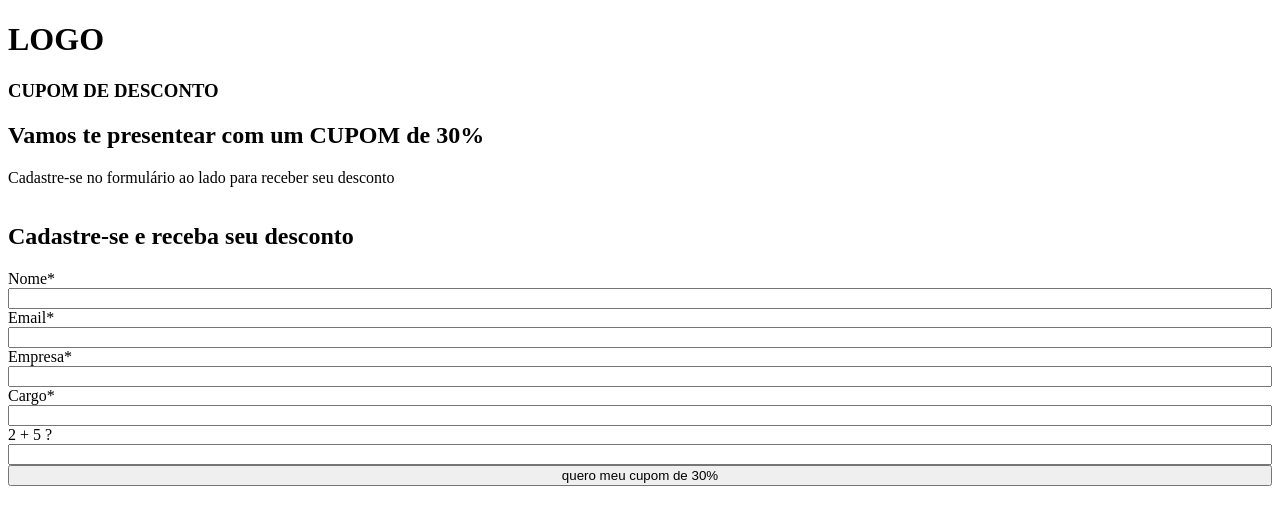
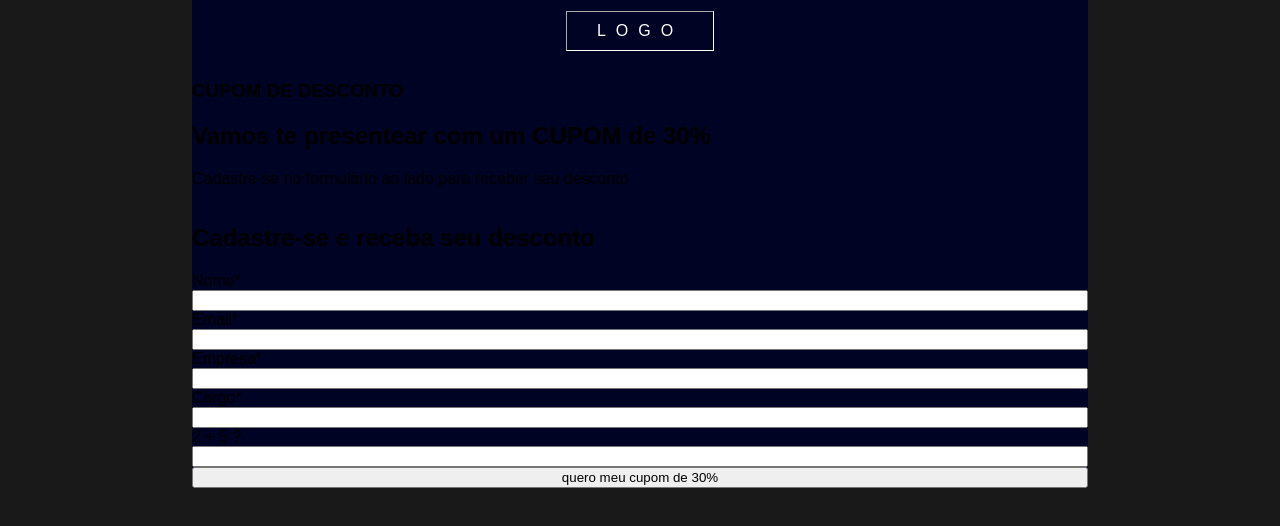
Before and after one commit to gabriel8programmer/formulario-vendas, a plain HTML site: page index.html in a window 1280 px wide. Drawn offline with Linux system fonts and the light colour scheme.

Commit message:
fim da formatação do cabecalho

```diff
--- a/index.html
+++ b/index.html
@@ -4,6 +4,7 @@
     <meta charset="UTF-8">
     <meta http-equiv="X-UA-Compatible" content="IE=edge">
     <meta name="viewport" content="width=device-width, initial-scale=1.0">
+    <link rel="stylesheet" href="style.css">
     <title>Vendas</title>
 </head>
 <body>
@@ -33,7 +34,6 @@
                 <input type="submit" value="quero meu cupom de 30%" id="desconto-adquirido">
             </form>
         </section>
-
     </main>
 </body>
 </html>
--- /dev/null
+++ b/style.css
@@ -0,0 +1,29 @@
+body {
+    margin:0px;
+    padding:0px;
+    font-family: Arial, Helvetica, sans-serif;
+    background-color: rgba(0,0,0,.9);
+}
+
+main {
+    width: calc(100% - 30%);
+    margin:auto;
+    background-color: #000323;
+}
+
+/*formatação para o cabecalho*/
+header {
+    display: flex;
+    justify-content: center;
+}
+
+header h1{
+    font-size: 12pt;
+    border:1px solid;
+    border-color: #aaa white white #aaa;
+    padding: 10px 30px;
+    display: inline;
+    color:white;
+    letter-spacing: 10px;
+    font-weight: normal;
+}
```
